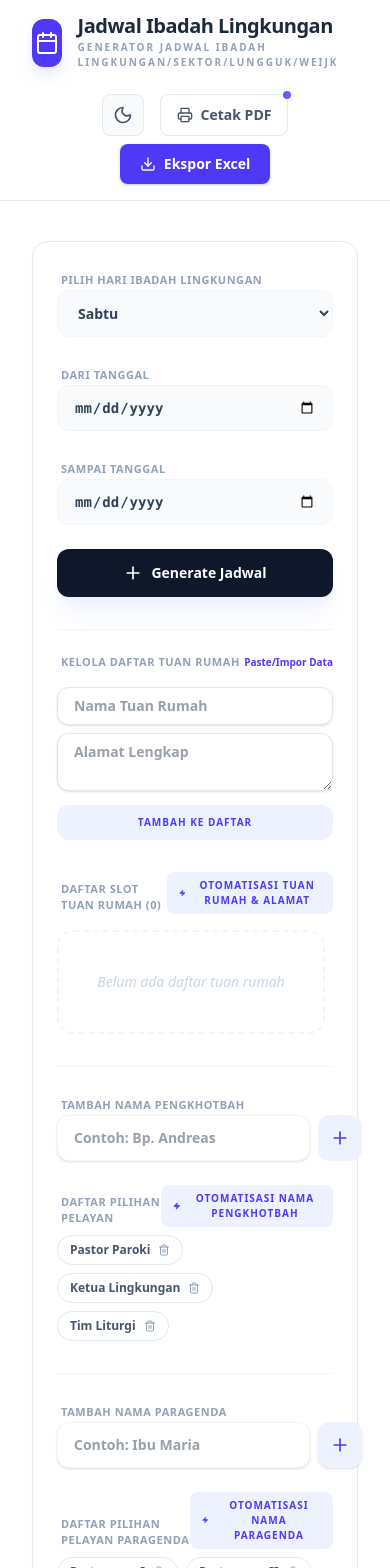
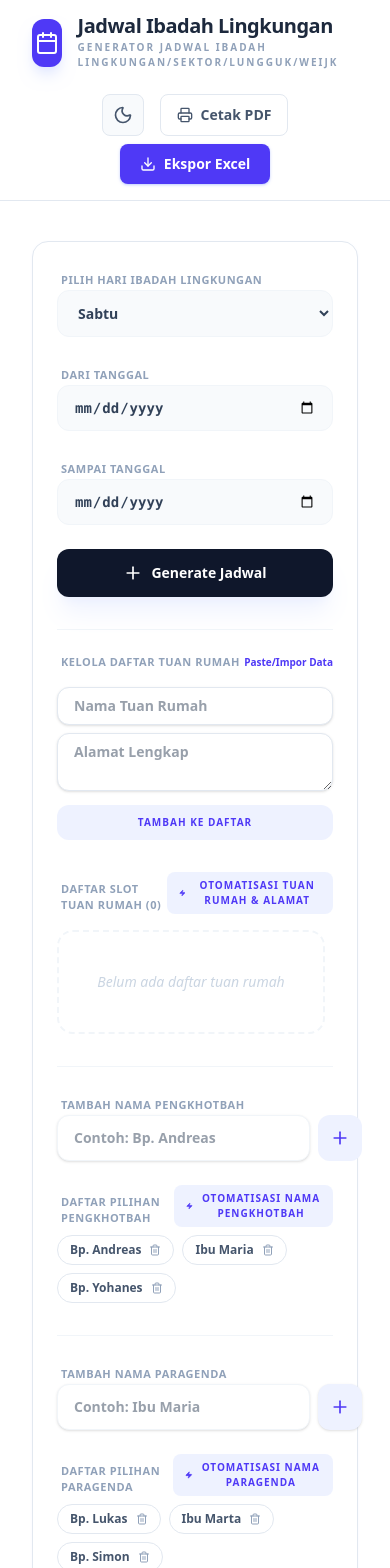
Before and after one commit to adieska/Jadwal-Ibadah-Lingkungan, a React (Vite) app: page / in a window 390 px wide. Shown: the top 1568 px of the page. Built offline with nearby package versions, Linux system fonts and the light colour scheme.

Commit message:
feat: Update default minister and agenda names
Replaces generic default names for ministers and agendas with more specific examples, improving clarity and realism for new users.

```diff
--- a/src/App.tsx
+++ b/src/App.tsx
@@ -75,19 +75,19 @@ export default function App() {
 
   const [ministers, setMinisters] = useState<string[]>(() => {
     const saved = localStorage.getItem('ibadah_ministers');
-    return saved ? JSON.parse(saved) : ['Pastor Paroki', 'Ketua Lingkungan', 'Tim Liturgi'];
+    return saved ? JSON.parse(saved) : ['Bp. Andreas', 'Ibu Maria', 'Bp. Yohanes'];
   });
   const [newMinister, setNewMinister] = useState('');
 
   const [agendas, setAgendas] = useState<string[]>(() => {
     const saved = localStorage.getItem('ibadah_agendas');
-    return saved ? JSON.parse(saved) : ['Pertemuan I', 'Pertemuan II', 'Pertemuan III'];
+    return saved ? JSON.parse(saved) : ['Bp. Lukas', 'Ibu Marta', 'Bp. Simon'];
   });
   const [newAgenda, setNewAgenda] = useState('');
 
   const [officialsList, setOfficialsList] = useState<string[]>(() => {
     const saved = localStorage.getItem('ibadah_officials');
-    return saved ? JSON.parse(saved) : ['Petugas Liturgi', 'Petugas Musik', 'Petugas Multimedia'];
+    return saved ? JSON.parse(saved) : ['Sdr. Petrus', 'Sdri. Elisabeth', 'Bp. Matius'];
   });
   const [newOfficial, setNewOfficial] = useState('');
 
@@ -101,6 +101,7 @@ export default function App() {
 
   const [searchQuery, setSearchQuery] = useState('');
   const [showNotification, setShowNotification] = useState<{message: string, type: 'success' | 'error'} | null>(null);
+  const [inIframe, setInIframe] = useState(false);
 
   const days = [
     { label: 'Minggu', value: 0 },
@@ -150,6 +151,10 @@ export default function App() {
   useEffect(() => {
     localStorage.setItem('ibadah_host_pool', JSON.stringify(hostPool));
   }, [hostPool]);
+
+  useEffect(() => {
+    setInIframe(window.self !== window.top);
+  }, []);
 
   useEffect(() => {
     localStorage.setItem('ibadah_version', version.toString());
@@ -446,25 +451,25 @@ export default function App() {
   };
 
   const handlePrint = () => {
-    // Standard focus for better support
-    window.focus();
-
-    // Inform user about iframe limitations if print doesn't trigger
-    const printTimer = setTimeout(() => {
-      notify('Tips: Jika dialog cetak tidak muncul, klik tombol "Buka di Tab Baru" di pojok kanan atas layar.', 'success');
-    }, 2000);
-
-    try {
-      // In many iframe environments, direct window.print() is blocked or ignored.
-      // We trigger it and rely on the timeout above to guide the user if it fails.
-      window.print();
-      // If print was successful (or at least dialog opened), clear the instructional timer
-      // though we can't reliably detect if print dialog closed/opened.
-    } catch (err) {
-      console.error('Print failed:', err);
-      notify('Fitur cetak terhalang browser. Silakan buka aplikasi di TAB BARU.', 'error');
-      clearTimeout(printTimer);
-    }
+    // Immediate feedback so user knows the click was registered
+    notify('Mempersiapkan dokumen...', 'success');
+
+    // Give time for notification to show and ensure the window is active
+    setTimeout(() => {
+      try {
+        window.focus();
+        // Trigger print
+        window.print();
+
+        // After calling print, show a helpful hint in case it was blocked
+        setTimeout(() => {
+          notify('Tips: Jika dialog cetak tidak muncul, silakan klik tombol "Buka di Tab Baru" di pojok kanan atas.', 'success');
+        }, 1500);
+      } catch (err) {
+        console.error('Print failed:', err);
+        notify('Fitur cetak terhalang browser. Silakan buka aplikasi di TAB BARU.', 'error');
+      }
+    }, 500);
   };
 
   const filteredItems = items.filter(item =>
@@ -591,8 +596,27 @@ export default function App() {
                 Cetak PDF
 
                 {/* Information Badge for iFrame users */}
-                <div className="absolute -top-1 -right-1 w-2 h-2 bg-indigo-500 rounded-full animate-pulse md:hidden" />
+                {inIframe && (
+                  <div className="absolute -top-1 -right-1 w-2.5 h-2.5 bg-amber-500 rounded-full animate-pulse shadow-sm" />
+                )}
               </button>
+
+              {inIframe && (
+                <a
+                  href={window.location.href}
+                  target="_blank"
+                  rel="noopener noreferrer"
+                  className={cn(
+                    "px-4 py-2.5 bg-slate-100 dark:bg-slate-800 border border-slate-200 dark:border-slate-700 rounded-lg text-xs font-bold transition-all flex items-center gap-2 hover:bg-slate-200 dark:hover:bg-slate-700",
+                    darkMode ? "text-slate-300" : "text-slate-600"
+                  )}
+                  title="Buka di tab baru untuk fitur Cetak yang lancar"
+                >
+                  <FileText className="w-3.5 h-3.5" />
+                  Buka di Tab Baru
+                </a>
+              )}
+
               <button
                 onClick={exportToExcel}
                 className={cn(
@@ -939,7 +963,7 @@ export default function App() {
                   <label className={cn(
                     "text-[11px] font-bold uppercase tracking-wider ml-1",
                     darkMode ? "text-slate-500" : "text-slate-400"
-                  )}>Daftar Pilihan Pelayan</label>
+                  )}>Daftar Pilihan Pengkhotbah</label>
                   <button
                     onClick={handleAutoFillMinisters}
                     className={cn(
@@ -956,7 +980,7 @@ export default function App() {
                     <span className={cn(
                       "text-xs italic",
                       darkMode ? "text-slate-700" : "text-slate-300"
-                    )}>Belum ada nama pelayan yang ditambahkan.</span>
+                    )}>Belum ada nama Pengkhotbah yang ditambahkan.</span>
                   ) : (
                     ministers.map((name) => {
                       const count = getDutyCount(name, 'sermon');
@@ -1038,7 +1062,7 @@ export default function App() {
                   <label className={cn(
                     "text-[11px] font-bold uppercase tracking-wider ml-1",
                     darkMode ? "text-slate-500" : "text-slate-400"
-                  )}>Daftar Pilihan Pelayan Paragenda</label>
+                  )}>Daftar Pilihan Paragenda</label>
                   <button
                     onClick={handleAutoFillAgendas}
                     className={cn(
@@ -1055,7 +1079,7 @@ export default function App() {
                     <span className={cn(
                       "text-xs italic",
                       darkMode ? "text-slate-700" : "text-slate-300"
-                    )}>Belum ada nama pelayan paragenda yang ditambahkan.</span>
+                    )}>Belum ada nama Paragenda yang ditambahkan.</span>
                   ) : (
                     agendas.map((name) => {
                       const count = getDutyCount(name, 'agenda');
@@ -1154,7 +1178,7 @@ export default function App() {
                     <span className={cn(
                       "text-xs italic",
                       darkMode ? "text-slate-700" : "text-slate-300"
-                    )}>Belum ada nama pembawa acara yang ditambahkan.</span>
+                    )}>Belum ada nama Pembawa Acara yang ditambahkan.</span>
                   ) : (
                     officialsList.map((name) => {
                       const count = getDutyCount(name, 'officials');
```
